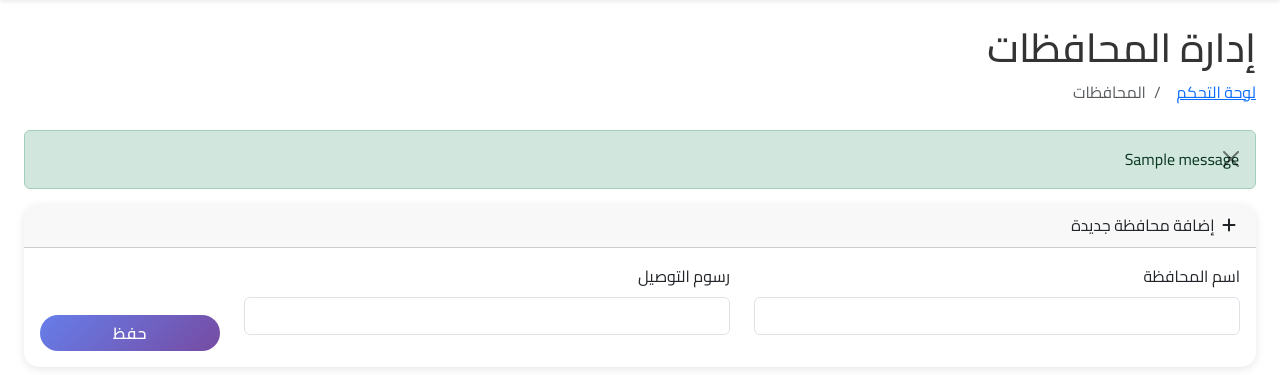
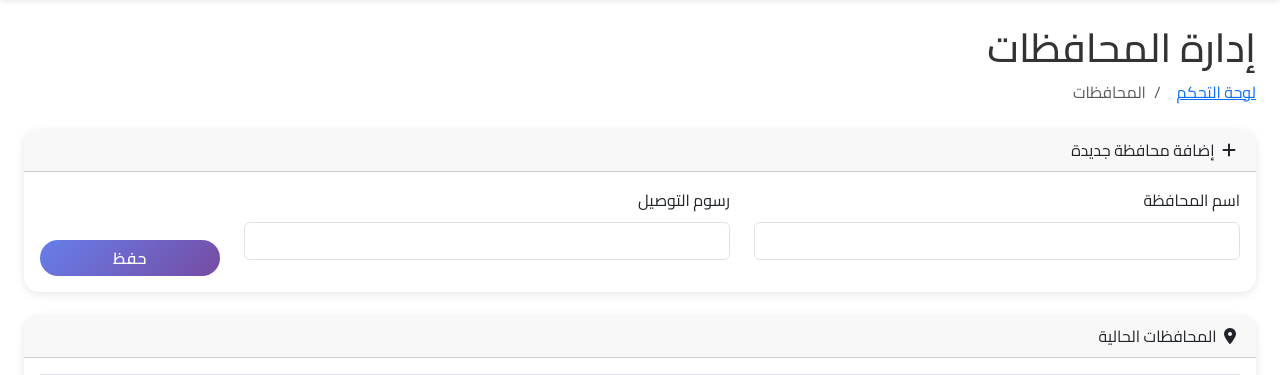
Before and after one commit to AlsultanNabeel/Sultan-Prints, a Flask app: page /admin/governorates in a window 1280 px wide. Shown: the part 110-485 px from the top of the page. Run offline with Flask 3, Linux system fonts and the light colour scheme; the visitor is signed in with stand-in values (Sample User, id 1); tables that the repository leaves empty hold one stand-in row (values such as "Sample post"); one stand-in notice (Sample message) is shown; some libraries are stand-ins or nearby versions.

Commit message:
Refactor: Remove redundant flash message display in governorates.html

```diff
--- a/templates/admin/governorates.html
+++ b/templates/admin/governorates.html
@@ -10,17 +10,6 @@
         <li class="breadcrumb-item"><a href="{{ url_for('admin.admin_home') }}">لوحة التحكم</a></li>
         <li class="breadcrumb-item active">المحافظات</li>
     </ol>
-
-    {% with messages = get_flashed_messages(with_categories=true) %}
-        {% if messages %}
-            {% for category, message in messages %}
-                <div class="alert alert-{{ category }} alert-dismissible fade show" role="alert">
-                    {{ message }}
-                    <button type="button" class="btn-close" data-bs-dismiss="alert" aria-label="Close"></button>
-                </div>
-            {% endfor %}
-        {% endif %}
-    {% endwith %}
 
     <div class="card mb-4">
         <div class="card-header">
```
